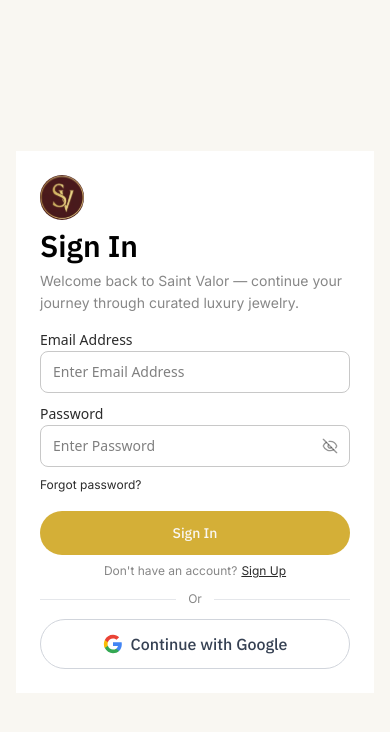
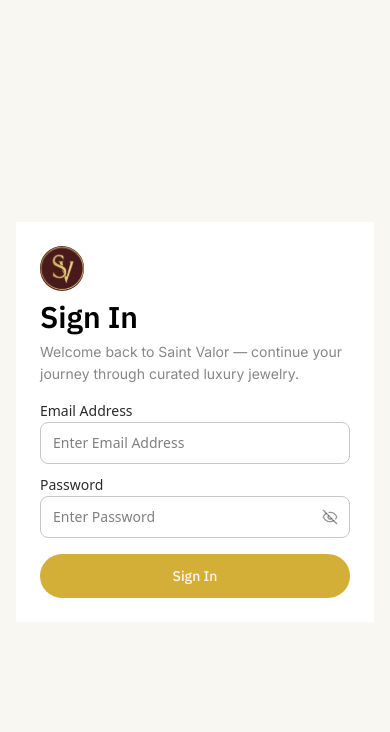
Before and after one commit to Tobi-Oyedele/saint-valor, a Next.js app: page /sign-in in a window 390 px wide. Shown: the top 732 px of the page. Built offline with nearby package versions, Linux system fonts and the light colour scheme.

Commit message:
feat: add admin authentication setup
- Create admin/sign-in route and layout
- Refactor SignInForm to accept variant and description props
- Conditionally render shop-only elements (SSO, forgot password, sign up)
- Update sign-in and sign-up links in mobile drawer

```diff
--- a/app/(auth)/sign-in/page.tsx
+++ b/app/(auth)/sign-in/page.tsx
@@ -10,6 +10,10 @@
 import GoogleSSOButton from "@/components/ui/GoogleSSOButton";
 import OrDivider from "@/components/ui/OrDivider";
 import AuthHeader from "@/components/ui/AuthHeader";
+
+interface SignInFormProps {
+  variant: "shop" | "admin";
+}
 
 type SignInFormData = {
   email: string;
@@ -27,7 +31,7 @@
   password: "",
 };
 
-export default function SignInPage() {
+export default function SignInPage({ variant }: SignInFormProps) {
   const [formData, setFormData] = useState<SignInFormData>(initialSignInData);
   const [loading, setLoading] = useState(false);
   const [errors, setErrors] = useState<FormErrors>({});
@@ -106,9 +110,11 @@
                 placeholder="Enter Password"
                 error={errors.password}
               />
+              {variant === "shop" && (
                 <Link href="/forgot-password" className="text-xs text-charcoal">
                   Forgot password?
                 </Link>
+              )}
             </div>
 
             <div className="pt-2">
@@ -121,17 +127,18 @@
               />
             </div>
 
+            {variant === "shop" && (
               <p className="text-center text-xs text-secondary">
                 Don&apos;t have an account?
                 <Link href="/sign-up" className="text-charcoal underline pl-1">
                   Sign Up
                 </Link>
               </p>
+            )}
           </form>
 
-          <OrDivider />
-
-          <GoogleSSOButton />
+          {variant === "shop" && <OrDivider />}
+          {variant === "shop" && <GoogleSSOButton />}
         </div>
       </div>
     </main>
--- /dev/null
+++ b/app/admin/dashboard/page.tsx
@@ -0,0 +1,5 @@
+const page = () => {
+  return <div>page</div>;
+};
+
+export default page;
--- /dev/null
+++ b/app/admin/layout.tsx
@@ -0,0 +1,9 @@
+export default function AuthLayout({
+  children,
+}: Readonly<{ children: React.ReactNode }>) {
+  return (
+    <div className="min-h-screen flex items-center justify-center bg-ivory">
+      {children}
+    </div>
+  );
+}
--- /dev/null
+++ b/app/admin/sign-in/page.tsx
@@ -0,0 +1,7 @@
+import SignInPage from "@/app/(auth)/sign-in/page";
+
+const page = () => {
+  return <SignInPage variant="admin" />;
+};
+
+export default page;
--- a/components/Navbar/MobileDrawer.tsx
+++ b/components/Navbar/MobileDrawer.tsx
@@ -197,14 +197,14 @@
           <div className="border-t border-burgundy/15 px-4 py-4">
             <div className="space-y-3">
               <LinkButton
-                href="/login"
+                href="/sign-in"
                 label="Log In"
                 size="sm"
                 variant="primary"
                 fullWidth
               />
               <LinkButton
-                href="/signup"
+                href="/sign-up"
                 label="Sign Up"
                 size="sm"
                 variant="outline"
```
Lines whose indentation alone changed are shown as unchanged.
